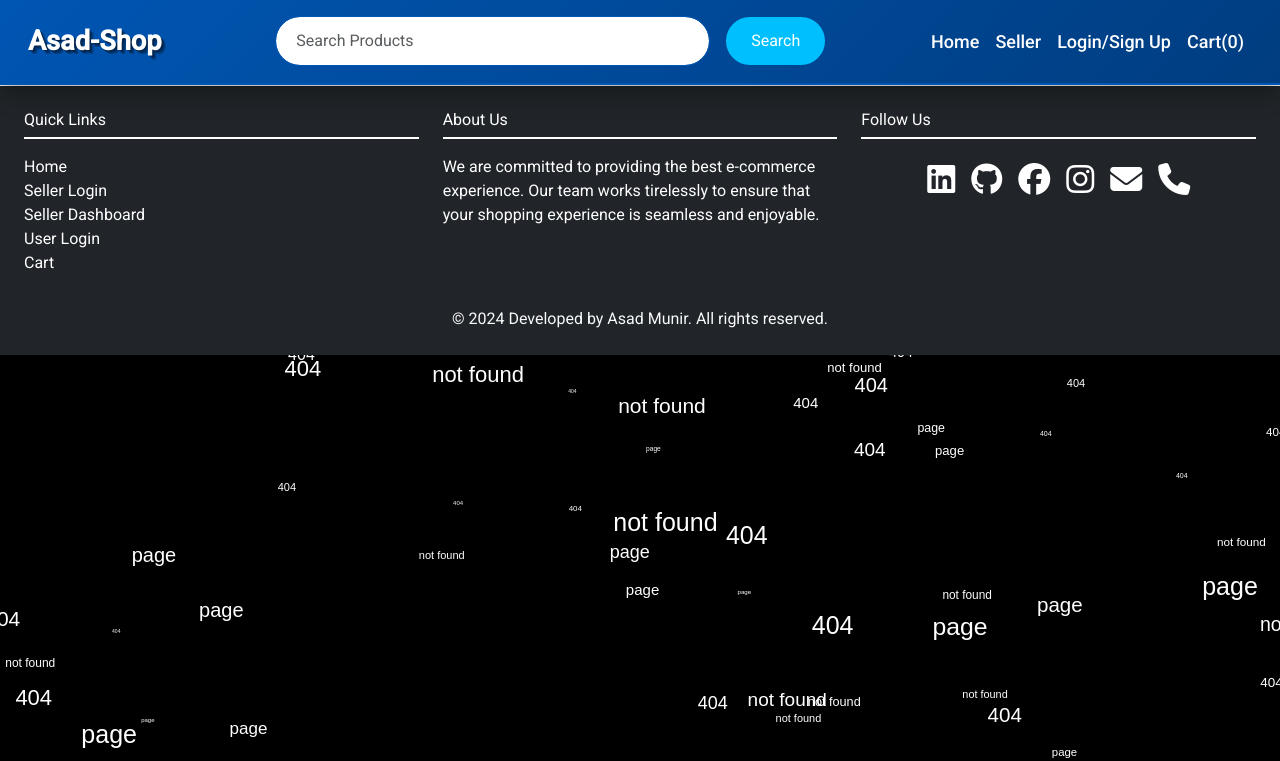
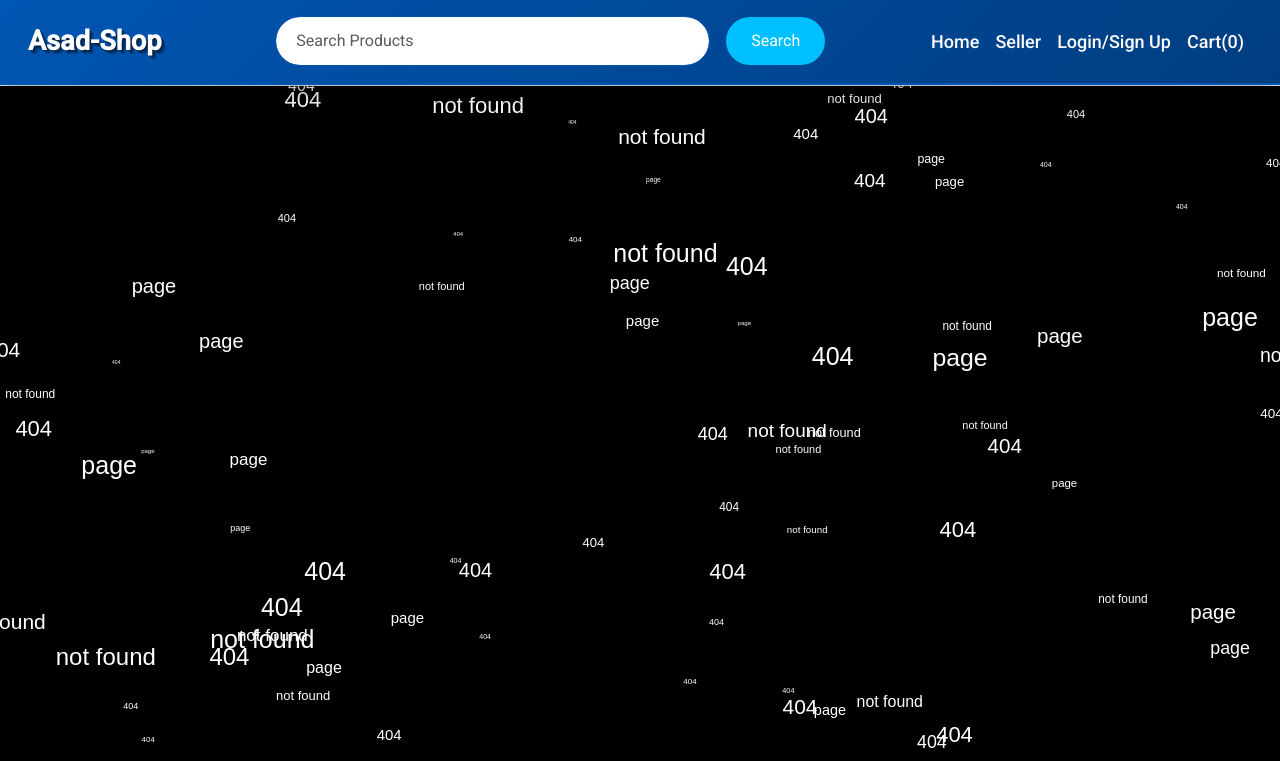
Before and after one commit to asadmunirdev/E-com-Project, an Angular app: page /footer in a window 1280 px wide. Shown: the top 761 px of the page. Built offline with nearby package versions, Linux system fonts and the light colour scheme.

Commit message:
no-page-foundbugs handled

```diff
--- a/src/app/app.routes.ts
+++ b/src/app/app.routes.ts
@@ -9,6 +9,7 @@ import { NotFoundComponent } from './not-found/not-found.component'; // Import t
 import { SearchComponent } from './search/search.component';
 import { ProductDetailsComponent } from './product-details/product-details.component';
 import { UserAuthComponent } from './user-auth/user-auth.component';
+import { FooterComponent } from './footer/footer.component';
 
 export const routes: Routes = [
   {
@@ -50,4 +51,8 @@ export const routes: Routes = [
     path: '**',
     component: NotFoundComponent, // Add this route for handling 404
   },
+  {
+    component:FooterComponent,
+    path:'footer'
+  }
 ];
--- a/src/app/not-found/not-found.component.css
+++ b/src/app/not-found/not-found.component.css
@@ -1,10 +1,15 @@
 /* not-found.component.css */
-html, body {
-    margin: 0;
-    padding: 0;
-    overflow: hidden; /* Prevent scrollbars */
-  }
+.not-found {
+  position: relative; /* Positioning for child elements */
+  width: 100%;
+  height: 100vh; /* Full height of the viewport */
+}
 
-  canvas {
-    display: block;
-  }
+canvas {
+  position: absolute; /* Absolute to cover the parent */
+  top: 0;
+  left: 0;
+  width: 100%;
+  height: 100%;
+  display: block;
+}
--- a/src/app/not-found/not-found.component.html
+++ b/src/app/not-found/not-found.component.html
@@ -1,4 +1,4 @@
 <!-- not-found.component.html -->
 <div class="not-found">
-    <!-- The canvas will be added dynamically by the TypeScript code -->
-  </div>
+  <!-- The canvas will be added dynamically by the TypeScript code -->
+</div>
--- a/src/app/not-found/not-found.component.ts
+++ b/src/app/not-found/not-found.component.ts
@@ -24,7 +24,10 @@ export class NotFoundComponent implements AfterViewInit {
       this.canvas.width = this.width;
       this.ctx = this.canvas.getContext('2d');
       if (this.ctx) {
-        document.body.appendChild(this.canvas);
+        const notFoundDiv = document.querySelector('.not-found');
+        if (notFoundDiv) {
+          notFoundDiv.appendChild(this.canvas); // Append canvas to not-found div
+        }
         this.initializeWords();
         this.render();
       }
```
